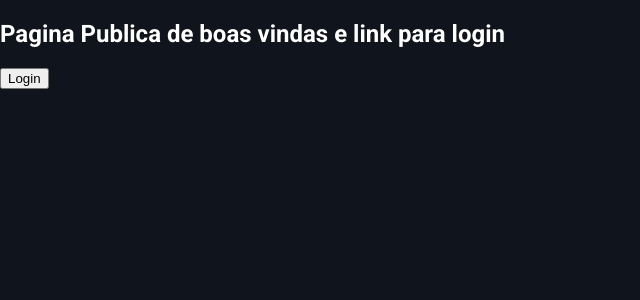
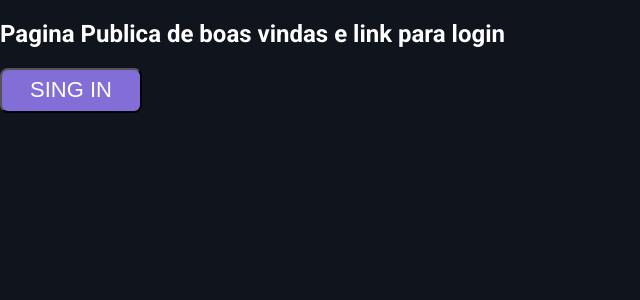
Before and after one commit to jeffersonluiz27/gamelive, a React (Create React App) app: page / in a window 1280 px wide. Shown: the top 300 px of the page, without its empty margins (0-640 px from the left). Built offline with nearby package versions, Linux system fonts and the light colour scheme; a web font is replaced by a local one.

Commit message:
novo botão pagina boas vindas

```diff
--- a/src/pages/Wellcome/index.tsx
+++ b/src/pages/Wellcome/index.tsx
@@ -1,17 +1,14 @@
-import { useNavigate } from 'react-router-dom';
+import { Link, useNavigate } from 'react-router-dom';
+import ButtonEnter from 'components/ButtonPurple';
 import * as S from './style';
 
 const Wellcome = () => {
-	const navigate = useNavigate();
-
-	function goToLogin() {
-		navigate('/login');
-	}
-
 	return (
 		<S.Wellcome>
 			<h1>Pagina Publica de boas vindas e link para login</h1>
-			<button onClick={goToLogin}>Login</button>
+			<Link to={'/login'}>
+				<ButtonEnter value="Sing In" type="button" />
+			</Link>
 		</S.Wellcome>
 	);
 };
```
